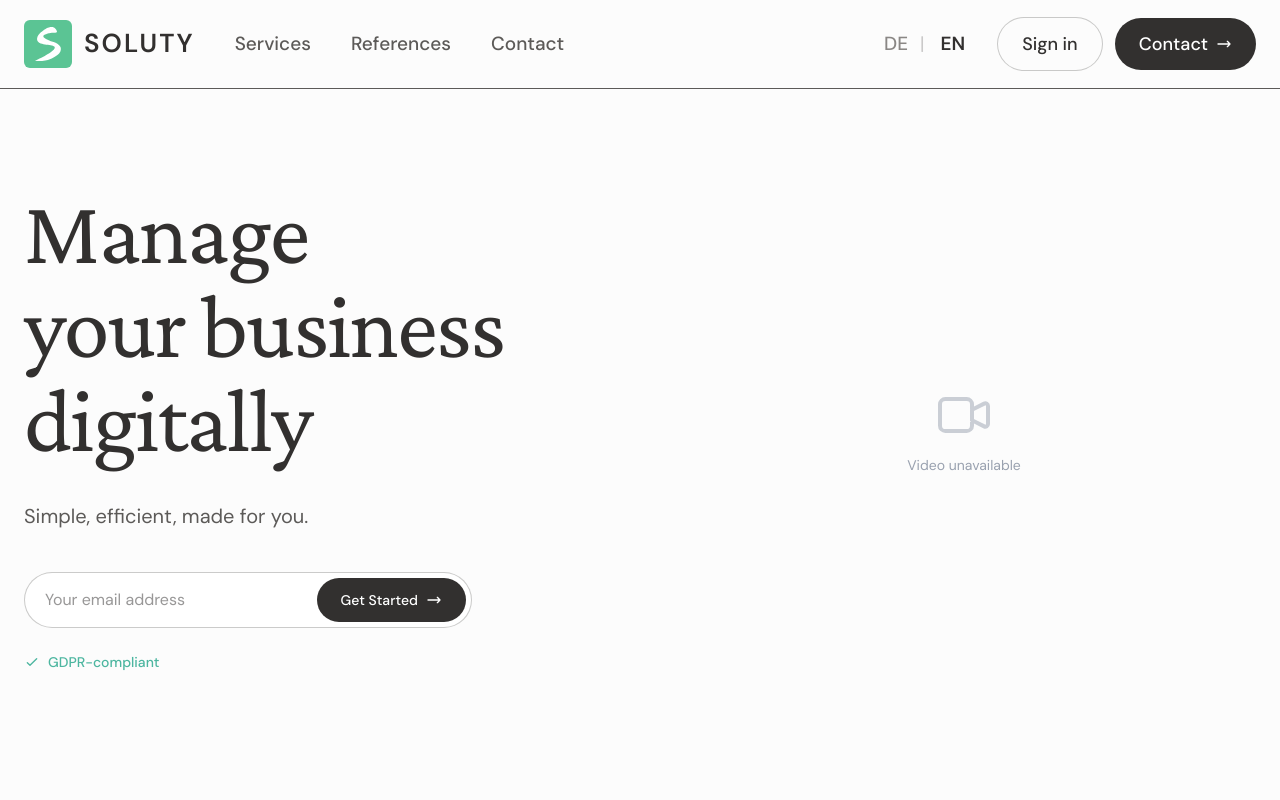
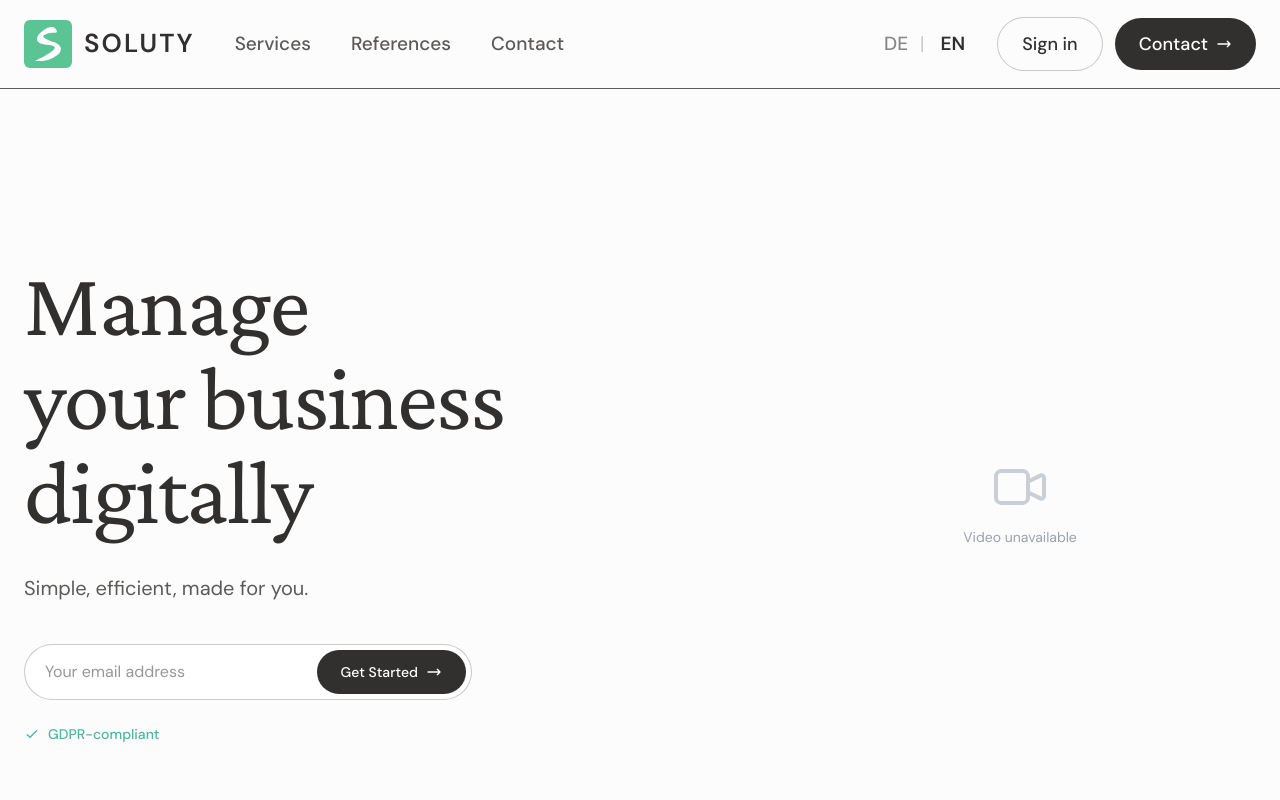
Before and after one commit to zaferkucuk/soluty-website, a Next.js app: page /en in a window 1280 px wide. Shown: the top 800 px of the page. Built offline with nearby package versions, Linux system fonts and the light colour scheme.

Commit message:
fix(hero): make video 50% larger
- Video container now 150% width on desktop
- Allow overflow to right edge for dramatic effect
- Add overflow-hidden to section to prevent horizontal scroll
- Max-width 800px to prevent excessive size

```diff
--- a/app/[locale]/page.tsx
+++ b/app/[locale]/page.tsx
@@ -24,9 +24,10 @@ export default function HomePage() {
   return (
     <div className="min-h-screen" style={{ backgroundColor: COLORS.bgPrimary }}>
       {/* Hero Section */}
-      <section className="mx-auto max-w-7xl px-6 pt-8 pb-16 lg:pt-12 lg:pb-24">
+      <section className="relative overflow-hidden">
+        <div className="mx-auto max-w-7xl px-6 pt-8 pb-16 lg:pt-12 lg:pb-24">
           {/* Hero Content */}
-        <div className="grid grid-cols-1 lg:grid-cols-2 gap-12 lg:gap-16 items-center">
+          <div className="grid grid-cols-1 lg:grid-cols-2 gap-12 lg:gap-8 items-center">
             {/* Left: Text Content */}
             <div className="flex flex-col">
               {/* Headline - Crimson Pro (Typewolf's Tiempos alternative) */}
@@ -82,17 +83,19 @@ export default function HomePage() {
               </div>
             </div>
 
-          {/* Right: Visual - Currently showing HeroVideo with Wealthsimple test video */}
-          <div className="order-first lg:order-last flex justify-center lg:justify-end">
+            {/* Right: Video - 50% larger, can overflow right edge */}
+            <div className="order-first lg:order-last flex justify-center lg:justify-end lg:-mr-24 xl:-mr-32">
+              <div className="w-full lg:w-[150%] lg:max-w-[800px]">
                 <HeroVideo
                   videoSrc="/videos/hero.webm"
                 />
               </div>
             </div>
+          </div>
+        </div>
 
-        {/* ============================================================
-            VISUAL COMPARISON SECTION (Temporary - for testing)
-            ============================================================ */}
+        {/* Temporary Comparison Section */}
+        <div className="mx-auto max-w-7xl px-6">
           <div className="mt-24 pt-16 border-t border-slate-200">
             <h2 className="heading-3 mb-8 text-center">Hero Visual Comparison</h2>
 
@@ -134,6 +137,7 @@ export default function HomePage() {
               </ul>
             </div>
           </div>
+        </div>
       </section>
 
       {/* Services Section */}
```
Lines whose indentation alone changed are shown as unchanged.
